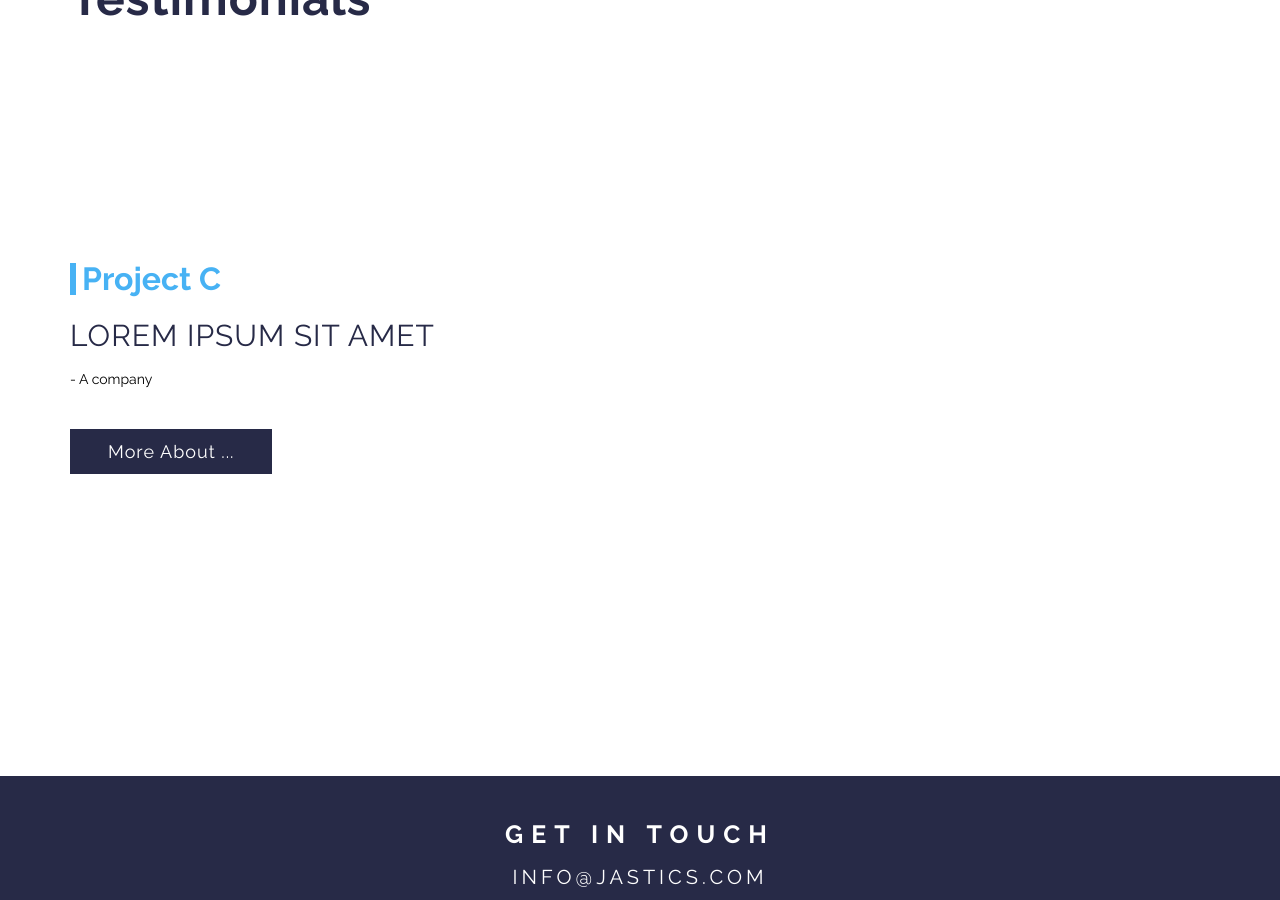
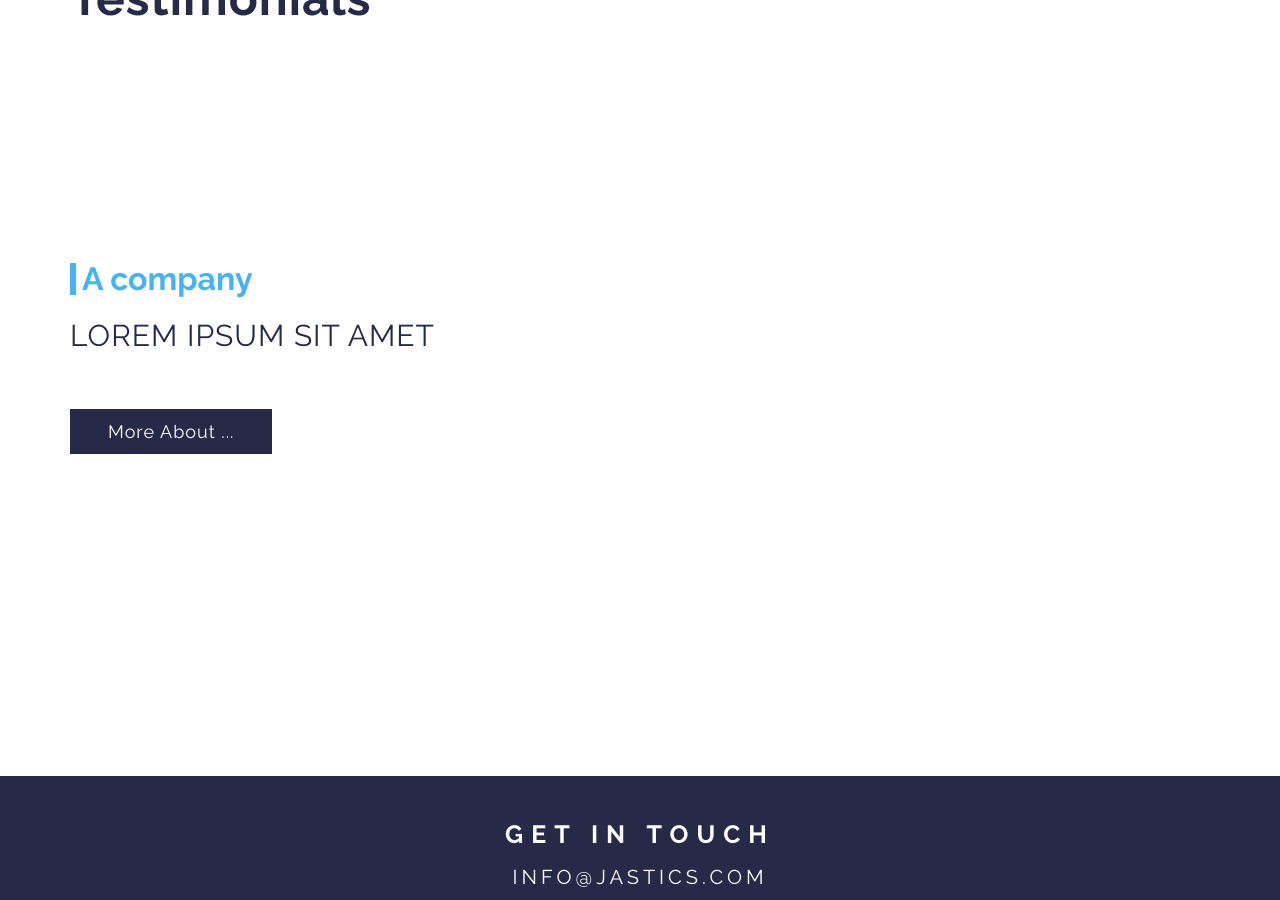
Before and after one commit to ivanursul/jastics, a Jekyll site: the page built from index.md, in a window 1280 px wide and 900 px high, scrolled down 2824 px. Built offline with Jekyll 4.4.1, drawn with Linux system fonts in a browser that asks for light colours.

Commit message:
Working on clients section

```diff
--- a/_data/testimonials.yml
+++ b/_data/testimonials.yml
@@ -2,7 +2,7 @@ goto_text: testimonials
 
 items:
 
-  - project_title: Project A
+  - project_title: Kafka migration
     text: Our growing business required urgent backend expertise to scale our existing tech stack. Jastics Labs helped us put together Apache Kafka and helped us understand the best practices of using Kafka.
     author: PickMe
     url: 'pickme.lk'
--- a/_includes/testimonials.html
+++ b/_includes/testimonials.html
@@ -18,16 +18,12 @@
                 <div class="testimonial invisible">
 
                     <h3 class="testimonial__project-title">
-                        {{ item.project_title }}
+                        {{ item.author }}
                     </h3>
 
                     <p class="testimonial__text">
                         {{ item.text }}
                     </p>
-
-                    <div class="testimonial__author">
-                        - {{ item.author }}
-                    </div>
 
                     <a href="{{ item.url | relative_url }}" class="testimonial__more-button">
                         More About ...
```
